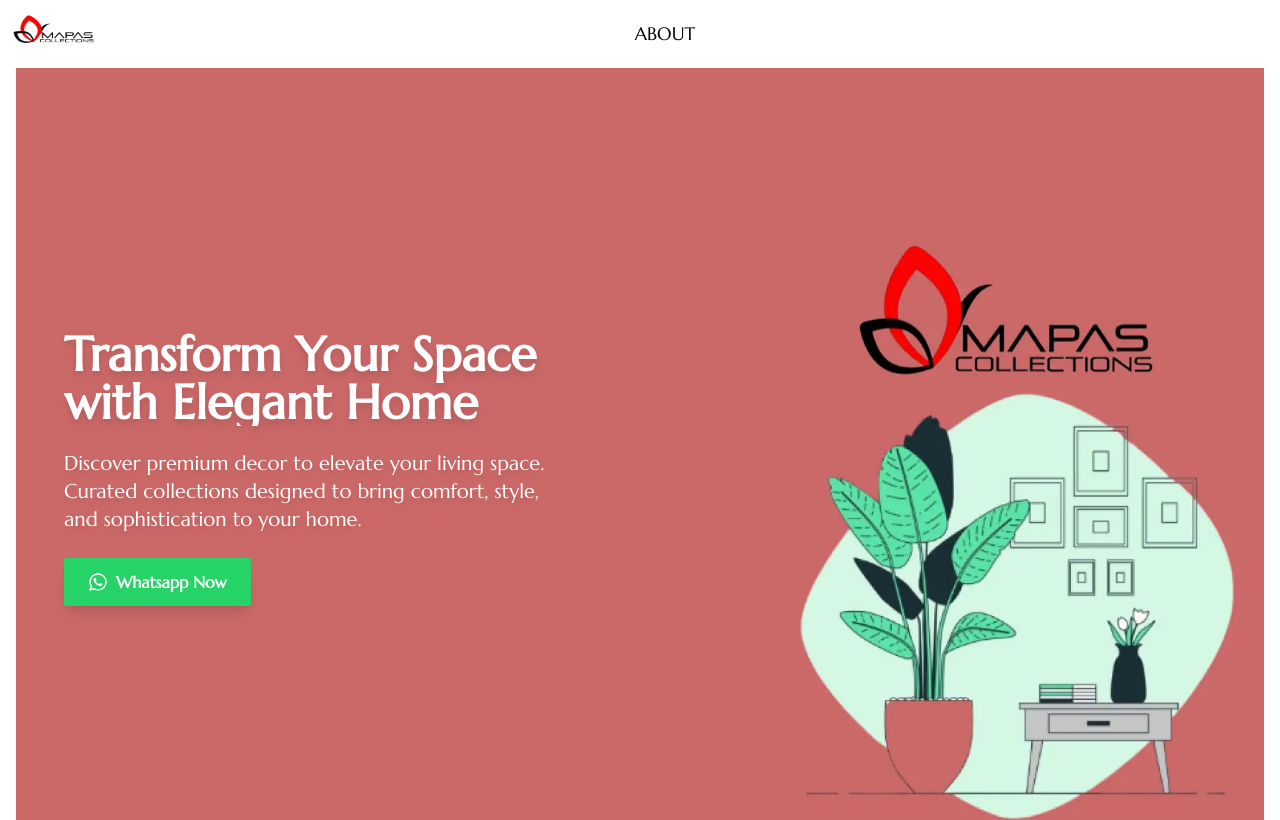
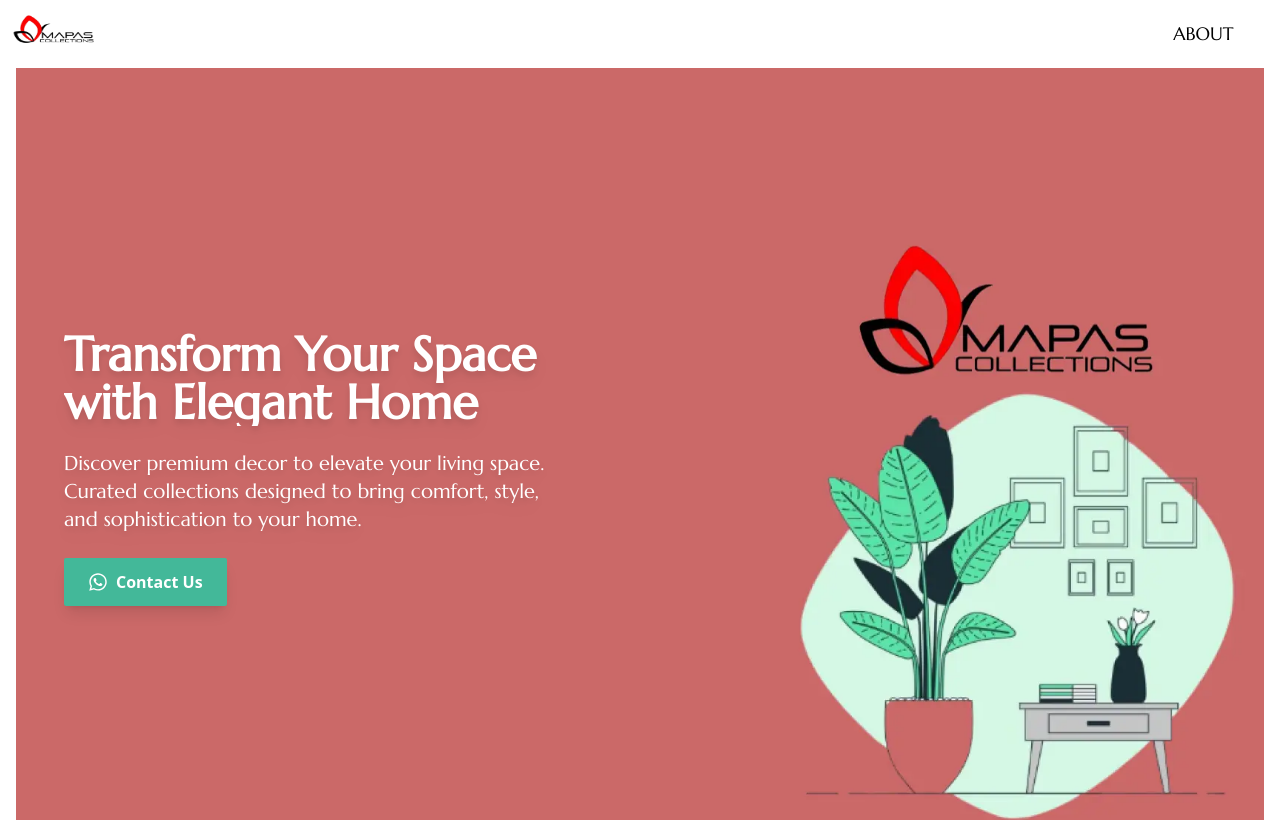
Before and after one commit to mapascollections/mapascollections.github.io, a Next.js app: page / in a window 1280 px wide. Shown: the top 820 px of the page. Built offline with nearby package versions, Linux system fonts and the light colour scheme; no server answers; the database is empty.

Commit message:
Updated navbar for hidden block and fixed color issue on WA button

```diff
--- a/src/components/Hero.tsx
+++ b/src/components/Hero.tsx
@@ -33,10 +33,10 @@ export default function Hero() {
                     <a
                         href="https://wa.me/917709359451?text=Hi%20Mapas%20Collections!%20Need%20some%20cool%20home%20decor%20ideas!%20Let's%20talk.✨"
                         target="_blank"
-                        className="inline-flex items-center bg-[#25D366] text-white font-semibold py-3 px-6 rounded-sm shadow-lg transition-transform transform hover:scale-105"
+                        className="inline-flex items-center bg-[#43b899] text-white font-semibold py-3 px-6 rounded-sm shadow-lg transition-transform transform hover:scale-105"
                     >
                         <FaWhatsapp size={20} />
-                        <span className="ml-2">Whatsapp Now</span>
+                        <span className="ml-2 font-sans">Contact Us</span>
                     </a>
                 </div>
             </div>
--- a/src/components/NavBar.tsx
+++ b/src/components/NavBar.tsx
@@ -1,7 +1,7 @@
 'use client';
 import Image from 'next/image';
 import { useState } from 'react';
-import { FaBars, FaUser } from 'react-icons/fa';
+import { FaBars } from 'react-icons/fa';
 
 const NavBar = () => {
     const [isMenuOpen, setIsMenuOpen] = useState(false);
@@ -19,6 +19,7 @@ const NavBar = () => {
                 <button
                     onClick={toggleMenu}
                     className="text-black focus:outline-none hover:text-yellow-400"
+                    aria-label="menubar"
                 >
                     <FaBars size={24} />
                 </button>
@@ -31,10 +32,7 @@ const NavBar = () => {
                     className="block py-2 md:py-0 md:inline-block text-lg hover:text-yellow-400 transition"
                 >
                     ABOUT
-                </a>
-            </div>
-            <div className="hidden md:flex">
-
+                </a>&nbsp;&nbsp;&nbsp;
             </div>
         </nav>
     );
```
